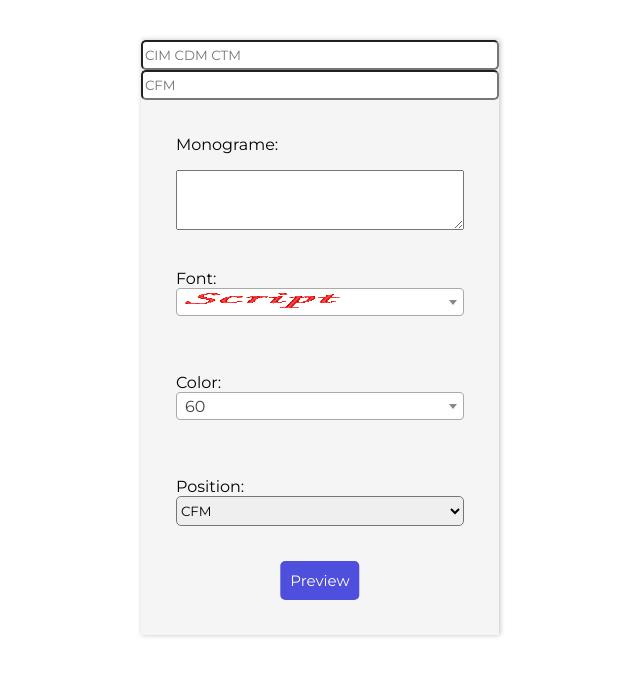
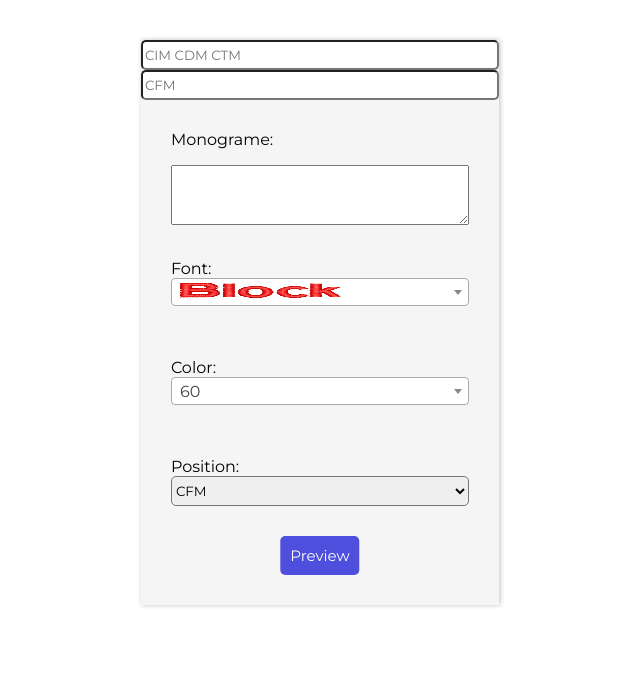
Before and after one commit to Razvan-BT/broidery-order, a plain HTML site: page index.html in a window 1280 px wide. Shown: the whole page, without its empty margins (320-960 px from the left). Drawn offline with nearby package versions, Linux system fonts and the light colour scheme.

Commit message:
little changes

```diff
--- a/index.html
+++ b/index.html
@@ -42,9 +42,9 @@
             <div class="formats">
                 <label for="fms-font">Font:</label>
                 <select id="id_select2_example" class="font" style="width: 100%;">
+                    <option value="Small Block2" data-img_src="images/fonts/Block.png"></option>
                     <option value="Chancery" data-img_src="images/fonts/Chancery.png"></option>
                     <option value="Handy Script" data-img_src="images/fonts/Handy Script.png"></option>
-                    <option value="Small Block2" data-img_src="images/fonts/Block.png"></option>
                     <option value="Helvetica" data-img_src="images/fonts/Helvetica.png"></option>
                     <option value="Edwardian Script" data-img_src="images/fonts/Edwardian Script.png"></option>
                     <option value="Bodoni" data-img_src="images/fonts/Bodoni.png"></option>
--- a/src/css/style.css
+++ b/src/css/style.css
@@ -27,7 +27,7 @@ body {
 }
 
 .formats {
-    margin: 35px;
+    margin: 30px;
 }
 
 /* .button-position {
```
Also changed, not shown: src/js/index.min.js.
